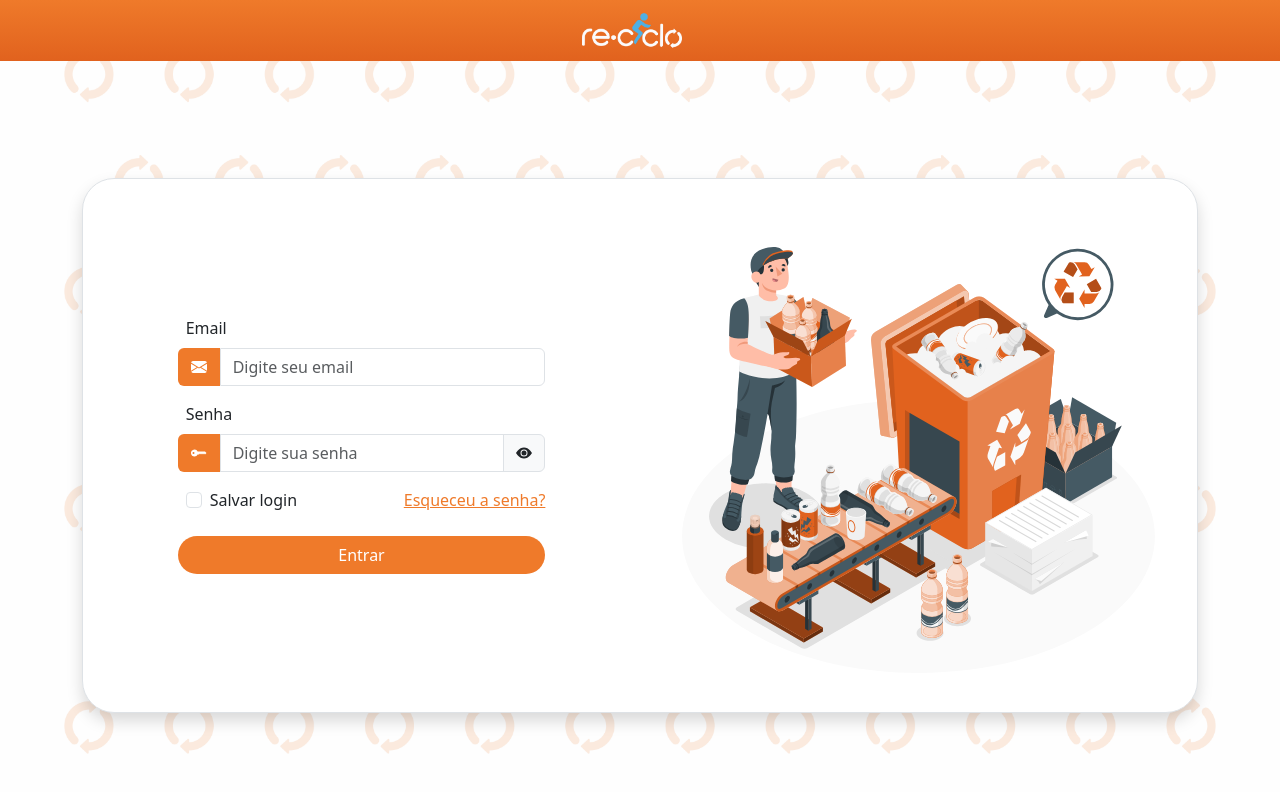
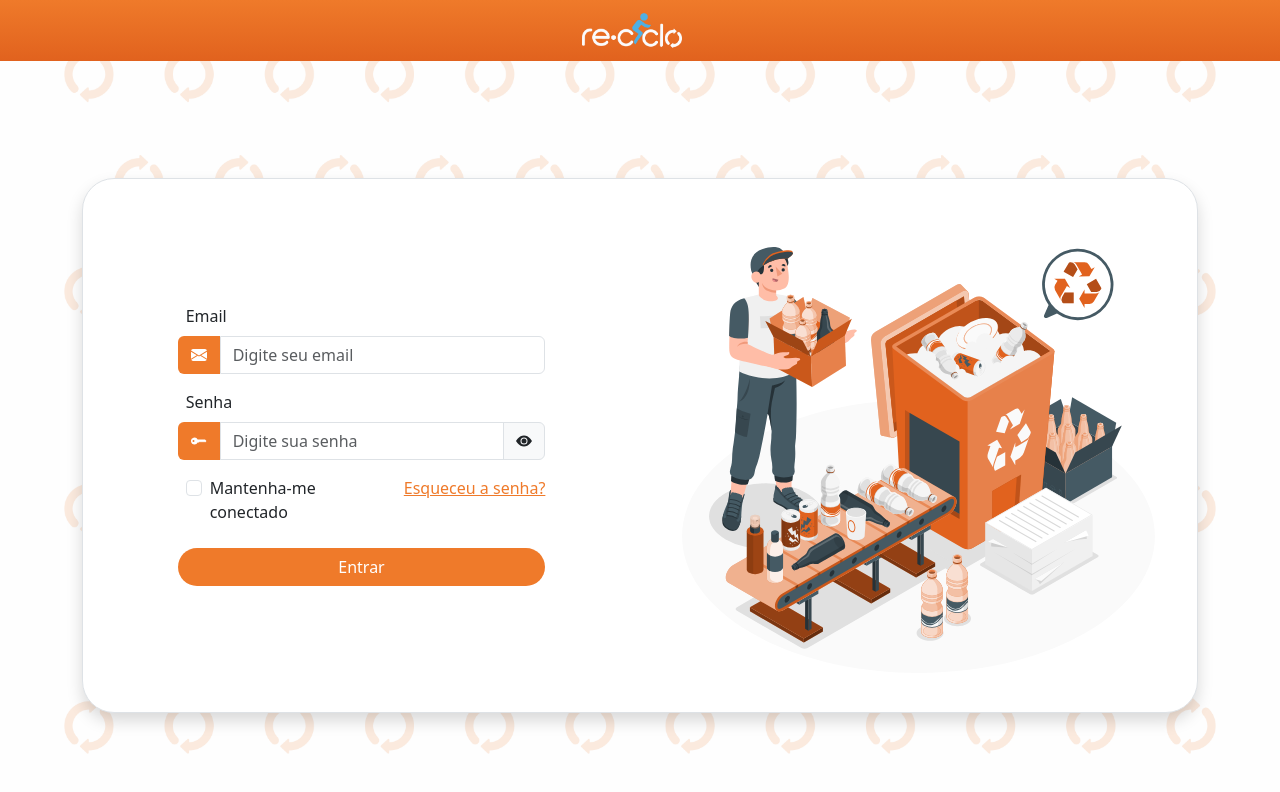
Before and after one commit to danieeellps09/recicla-frontend, a React (Create React App) app: page / in a window 1280 px wide. Shown: the top 792 px of the page. Built offline with nearby package versions, Linux system fonts and the light colour scheme.

Commit message:
separando o botao

```diff
--- a/src/pages/login.jsx
+++ b/src/pages/login.jsx
@@ -135,7 +135,7 @@ function Login() {
                             <Row className="d-flex justify-content-between">
                                 <Col className='d-flex'>
                                     <input type="checkbox" className="form-check-input custom-focus" id="save-login" />
-                                    <label className="form-check-label ml-1" htmlFor="save-login">Salvar login</label>
+                                    <label className="form-check-label ml-1" htmlFor="save-login">Mantenha-me conectado</label>
                                 </Col>
                                 <Col className="d-flex justify-content-end">
                                     <a className='text-orange' href="#" onClick={handleOpenModal}>Esqueceu a senha?</a>
```
